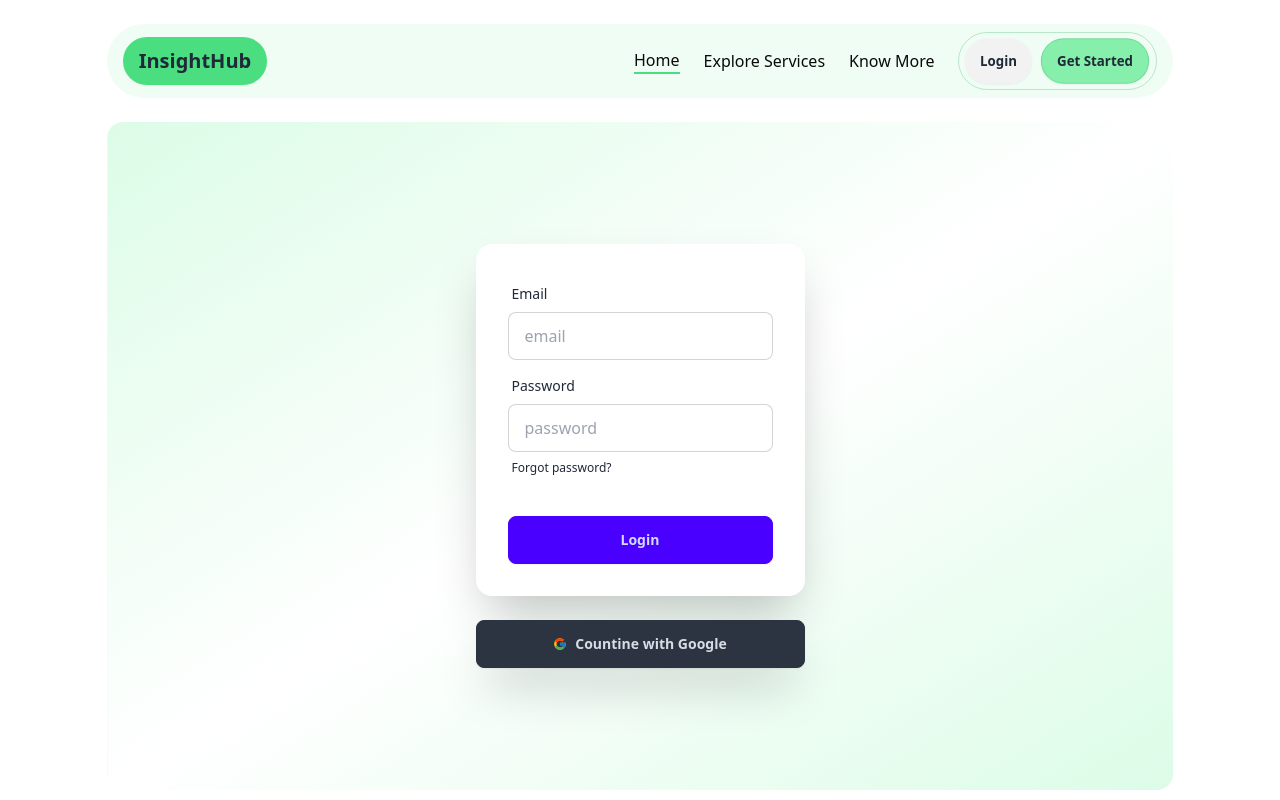
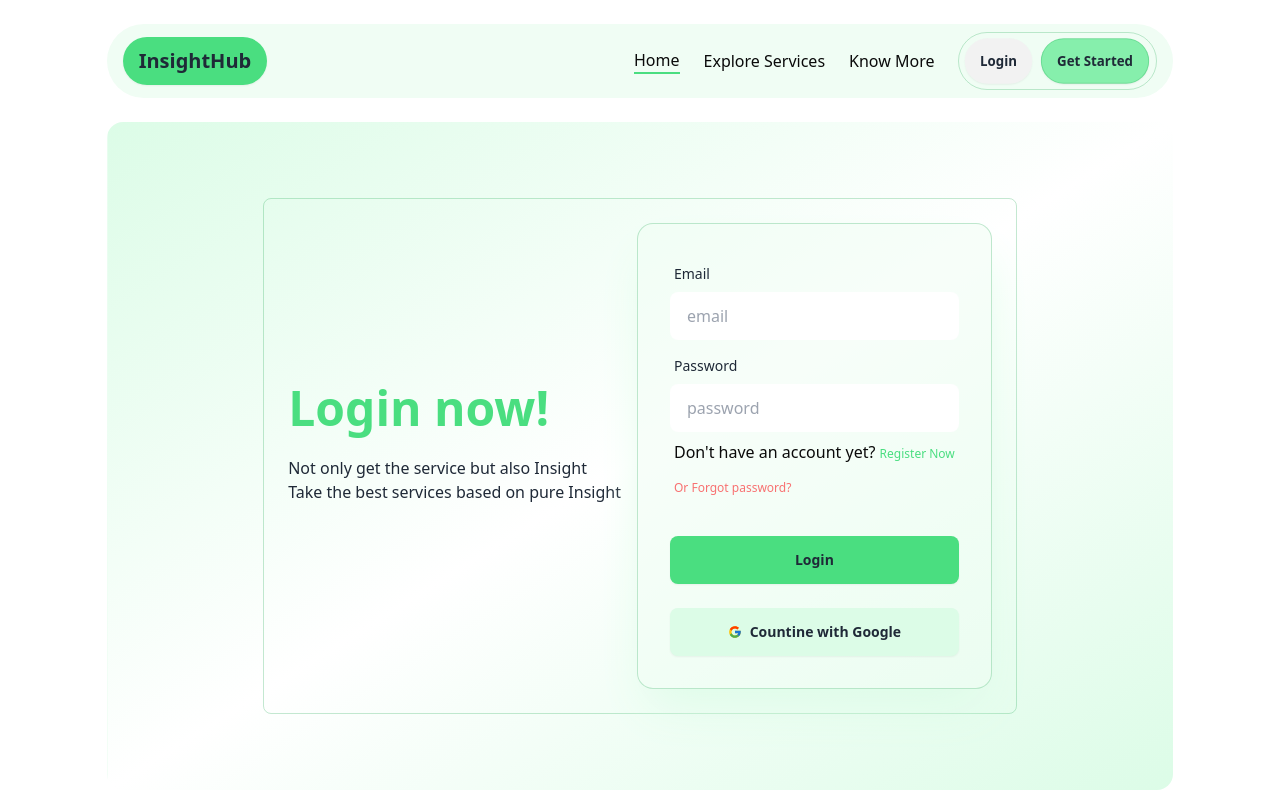
Before and after one commit to amirhamzaayon/InsightHub-client, a React (Vite) app: page /auth/login in a window 1280 px wide. Built offline with nearby package versions, Linux system fonts and the light colour scheme; no server answers.

Commit message:
change the login page design

```diff
--- a/src/Components/ServiceReview.jsx
+++ b/src/Components/ServiceReview.jsx
@@ -5,7 +5,7 @@ export const ServiceReview = ({ reviews }) => {
       {reviews.map((review, index) => (
         <div
           key={index}
-          className="flex flex-col w-auto gap-4 p-4 m-6 bg-gray-100 rounded-lg"
+          className="flex flex-col w-auto gap-4 p-4 m-6 border rounded-lg bg-gradient-to-t from-green-50/50 via-white to-green-50/50 border-green-400/25"
         >
           <div className="flex items-center gap-2">
             <div className="w-10 bg-gray-400 rounded-full">
@@ -13,11 +13,15 @@ export const ServiceReview = ({ reviews }) => {
             </div>
             <div className="flex flex-col">
               <p className="font-semibold">{review.userName}</p>
-              <p className="font-semibold">{review.userEmail}</p>
-              <p>{review.addedDate}</p>
+              <p className="text-sm font-semibold text-gray-500">
+                {review.userEmail}
+              </p>
+              <p className="text-sm font-semibold text-gray-500">
+                {review.addedDate}
+              </p>
             </div>
           </div>
-          <div className="p-4 rounded-sm bg-slate-50 min-h-24">
+          <div className="p-4 border rounded-sm bg-green-50 min-h-24 border-green-400/10">
             <p>Rating: {review.rating}</p>
             <p>{review.review}</p>
           </div>
--- a/src/Pages/Login.jsx
+++ b/src/Pages/Login.jsx
@@ -1,6 +1,6 @@
 import { AuthContext } from "@/Providers/AuthProvider";
 import { useContext, useState } from "react";
-import { useLocation, useNavigate } from "react-router-dom";
+import { Link, useLocation, useNavigate } from "react-router-dom";
 import { FcGoogle } from "react-icons/fc";
 
 export const Login = () => {
@@ -28,17 +28,16 @@ export const Login = () => {
   return (
     <div>
       <div className="min-h-[calc(100vh-132px)] mt-6 hero rounded-2xl bg-gradient-to-br from-green-100 via-white to-green-100">
-        <div className="flex-col hero-content lg:flex-row-reverse">
-          {/* <div className="text-center lg:text-left">
-            <h1 className="text-5xl font-bold">Login now!</h1>
-            <p className="py-6">
-              Provident cupiditate voluptatem et in. Quaerat fugiat ut assumenda
-              excepturi exercitationem quasi. In deleniti eaque aut repudiandae
-              et a id nisi.
+        <div className="flex-col p-6 border rounded-lg hero-content lg:flex-row border-green-600/25">
+          <div className="text-center lg:text-left">
+            <h1 className="text-5xl font-bold text-green-400">Login now!</h1>
+            <p className="py-6 text-gray-800">
+              Not only get the service but also Insight <br />
+              Take the best services based on pure Insight
             </p>
-          </div> */}
+          </div>
           <div className="flex flex-col gap-6">
-            <div className="w-full max-w-sm shadow-2xl card bg-base-100 shrink-0">
+            <div className="w-full max-w-sm border shadow-2xl card shrink-0 bg-green-50/50 shadow-green-100 border-green-600/25">
               <form onSubmit={handleSubmit} className="card-body">
                 <div className="form-control">
                   <label className="label">
@@ -48,7 +47,7 @@ export const Login = () => {
                     type="email"
                     name="email"
                     placeholder="email"
-                    className="input input-bordered"
+                    className="input focus:outline-none focus:ring-1 focus:ring-green-300"
                     required
                   />
                 </div>
@@ -60,21 +59,59 @@ export const Login = () => {
                     type="password"
                     name="password"
                     placeholder="password"
-                    className="input input-bordered"
+                    className="input focus:outline-none focus:ring-1 focus:ring-green-300"
                     required
                   />
-                  <label className="label">
-                    <a href="#" className="label-text-alt link link-hover">
-                      Forgot password?
-                    </a>
-                  </label>
+                  <div className="text-center">
+                    <label className=" label">
+                      {
+                        <p>
+                          Don't have an account yet?{" "}
+                          <Link
+                            to="/auth/register"
+                            className="text-green-400 label-text-alt link link-hover"
+                          >
+                            Register Now
+                          </Link>
+                        </p>
+                      }
+                    </label>
+                    <label className="label">
+                      <a
+                        href="#"
+                        className="text-red-400 label-text-alt link link-hover"
+                      >
+                        Or Forgot password?
+                      </a>
+                    </label>
+                  </div>
                 </div>
                 <div className="mt-6 form-control">
-                  <button className="btn btn-primary">Login</button>
+                  <button className="w-full text-gray-800 bg-green-400 border-none btn hover:bg-green-300">
+                    Login
+                  </button>
+                </div>
+
+                <div className="mt-4 form-control">
+                  <button
+                    onClick={() => {
+                      signInWithGoogle()
+                        .then(() => {
+                          navigate("/"); // Navigate to the home page after success
+                        })
+                        .catch((error) => {
+                          console.error("Google Sign-In Error:", error); // Handle any errors
+                        });
+                    }}
+                    className="w-full bg-green-100 border-none btn hover:bg-green-400 "
+                  >
+                    <FcGoogle />
+                    Countine with Google
+                  </button>
                 </div>
               </form>
             </div>
-            <div className="w-full max-w-sm shadow-2xl card bg-base-100 shrink-0">
+            {/* <div className="w-full max-w-sm shadow-2xl card bg-base-100 shrink-0">
               <div className="form-control">
                 <button
                   onClick={() => {
@@ -92,7 +129,7 @@ export const Login = () => {
                   Countine with Google
                 </button>
               </div>
-            </div>
+            </div> */}
           </div>
         </div>
       </div>
--- a/src/Pages/Register.jsx
+++ b/src/Pages/Register.jsx
@@ -44,8 +44,9 @@ export const Register = () => {
           <div className="text-center lg:text-left">
             <h1 className="text-5xl font-bold text-green-400">Get Started!</h1>
             <p className="py-6 text-gray-800">
-              Explore a wide range of services tailored to your needs, <br />
-              From home repairs to pet care, we've got you covered.
+              Explore a wide range of services tailored to your needs
+              <br />
+              From home repairs to pet care, we've got you covered
             </p>
           </div>
           <div className="flex flex-col gap-6">
@@ -59,7 +60,7 @@ export const Register = () => {
                     name="name"
                     type="text"
                     placeholder="name"
-                    className="input input-bordered"
+                    className="input focus:outline-none focus:ring-1 focus:ring-green-300"
                     required
                   />
                 </div>
@@ -71,11 +72,11 @@ export const Register = () => {
                     name="email"
                     type="email"
                     placeholder="email"
-                    className="input input-bordered"
+                    className="input focus:outline-none focus:ring-1 focus:ring-green-300"
                     required
                   />
                 </div>
-                <div className="form-control">
+                {/* <div className="form-control">
                   <label className="label">
                     <span className="label-text">Photo URL</span>
                   </label>
@@ -83,10 +84,10 @@ export const Register = () => {
                     name="text"
                     type="text"
                     placeholder="Photo URL"
-                    className="input input-bordered"
+                    className=" input focus:outline-none focus:ring-1 focus:ring-green-300"
                     required
                   />
-                </div>
+                </div> */}
                 <div className="form-control">
                   <label className="label">
                     <span className="label-text">Password</span>
@@ -95,23 +96,23 @@ export const Register = () => {
                     name="password"
                     type="password"
                     placeholder="password"
-                    className="input focus:outline-none focus:ring-1 focus:ring-green-300 "
+                    className="input focus:outline-none focus:ring-1 focus:ring-green-300"
                     required
                   />
                   <label className="label">
-                    {/* <a href="#" className="label-text-alt link link-hover">
-                    Forgot password?
-                  </a> */}
-                    {
-                      <p>
-                        Have Already An Account?{" "}
-                        <Link to="/auth/login">Login</Link>
-                      </p>
-                    }
+                    <p>
+                      Have Already An Account?{" "}
+                      <Link
+                        to="/auth/login"
+                        className="text-green-400 label-text-alt link link-hover"
+                      >
+                        Login Now
+                      </Link>
+                    </p>
                   </label>
                 </div>
                 <div className="mt-6 form-control">
-                  <button className="w-full text-gray-800 bg-green-400 border-none btn hover:bg-green-500">
+                  <button className="w-full text-gray-800 bg-green-400 border-none btn hover:bg-green-300">
                     Create Account
                   </button>
                 </div>
--- a/src/Pages/ServiceDetailsPage.jsx
+++ b/src/Pages/ServiceDetailsPage.jsx
@@ -36,12 +36,12 @@ export const ServiceDetailsPage = () => {
       <div className="py-6">
         <NavBar></NavBar>
       </div>
-      <section className="container flex min-h-screen gap-4 p-6 mx-auto rounded-lg bg-slate-50">
-        <div className="w-1/2 bg-white rounded-md">
+      <section className="container flex flex-col min-h-screen gap-4 p-6 mx-auto rounded-lg md:flex-row bg-slate-50">
+        <div className="w-full bg-white rounded-md md:w-1/2">
           <ServiceDetails serviceDetails={serviceDetails}></ServiceDetails>
         </div>
-        <div className="w-1/2 bg-white rounded-md">
-          <div className="flex items-center justify-between gap-4 p-4 m-6 bg-gray-100 rounded-lg">
+        <div className="w-full bg-white rounded-md md:w-1/2">
+          <div className="flex items-center justify-between gap-4 p-4 m-6 rounded-lg bg-green-50">
             <h3 className="text-2xl font-bold">Service Name</h3>
             <Badge>Food</Badge>
           </div>
```
Also changed, not shown: src/Components/ServiceDetails.jsx (+7 -4 lines).
